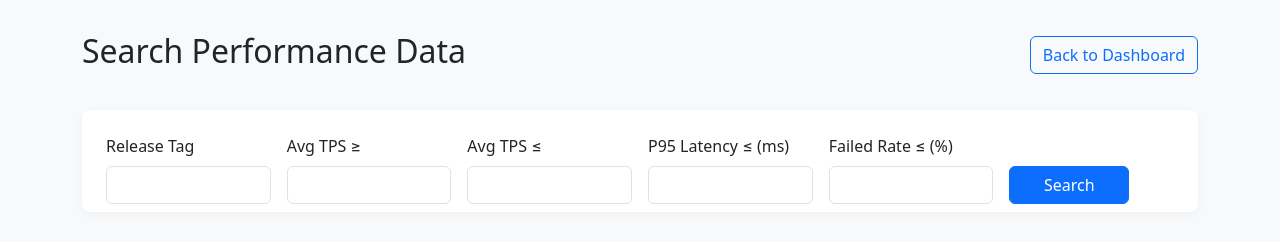
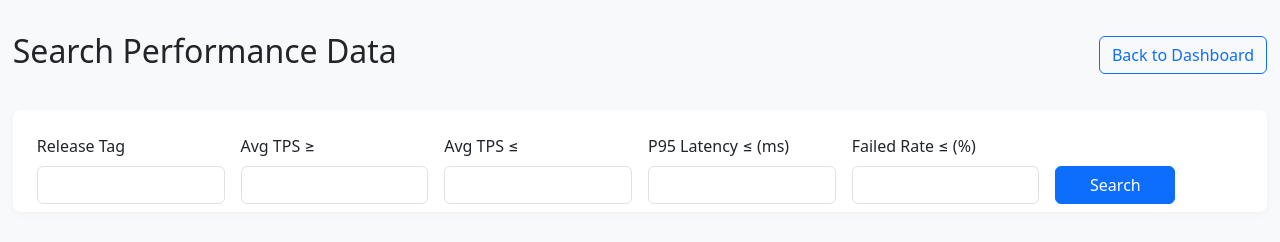
Before and after one commit to preedep/perf_dashboard, a plain HTML site: page statics/search.html in a window 1280 px wide. Drawn offline with nearby package versions, Linux system fonts and the light colour scheme; no server answers.

Commit message:
Make search layout more responsive and improve table usability
- Replaced `.container` with `.wide-container` for wider layout.
- Added horizontal scrolling to `.table-responsive` for better accessibility.
- Set a minimum width for tables to enhance data visualization.

```diff
--- a/statics/search.html
+++ b/statics/search.html
@@ -12,10 +12,13 @@
     .table-responsive { margin-top: 2rem; }
     th, td { font-size: 0.98rem; }
     .search-btn { min-width: 120px; }
+    .wide-container { max-width: 98vw; width: 98vw; margin: 0 auto; }
+    .table-responsive { overflow-x: auto; }
+    table { min-width: 1400px; }
   </style>
 </head>
 <body>
-  <div class="container">
+  <div class="wide-container">
     <div class="d-flex justify-content-between align-items-center search-header">
       <h2>Search Performance Data</h2>
       <a href="index.html" class="btn btn-outline-primary">Back to Dashboard</a>
```
